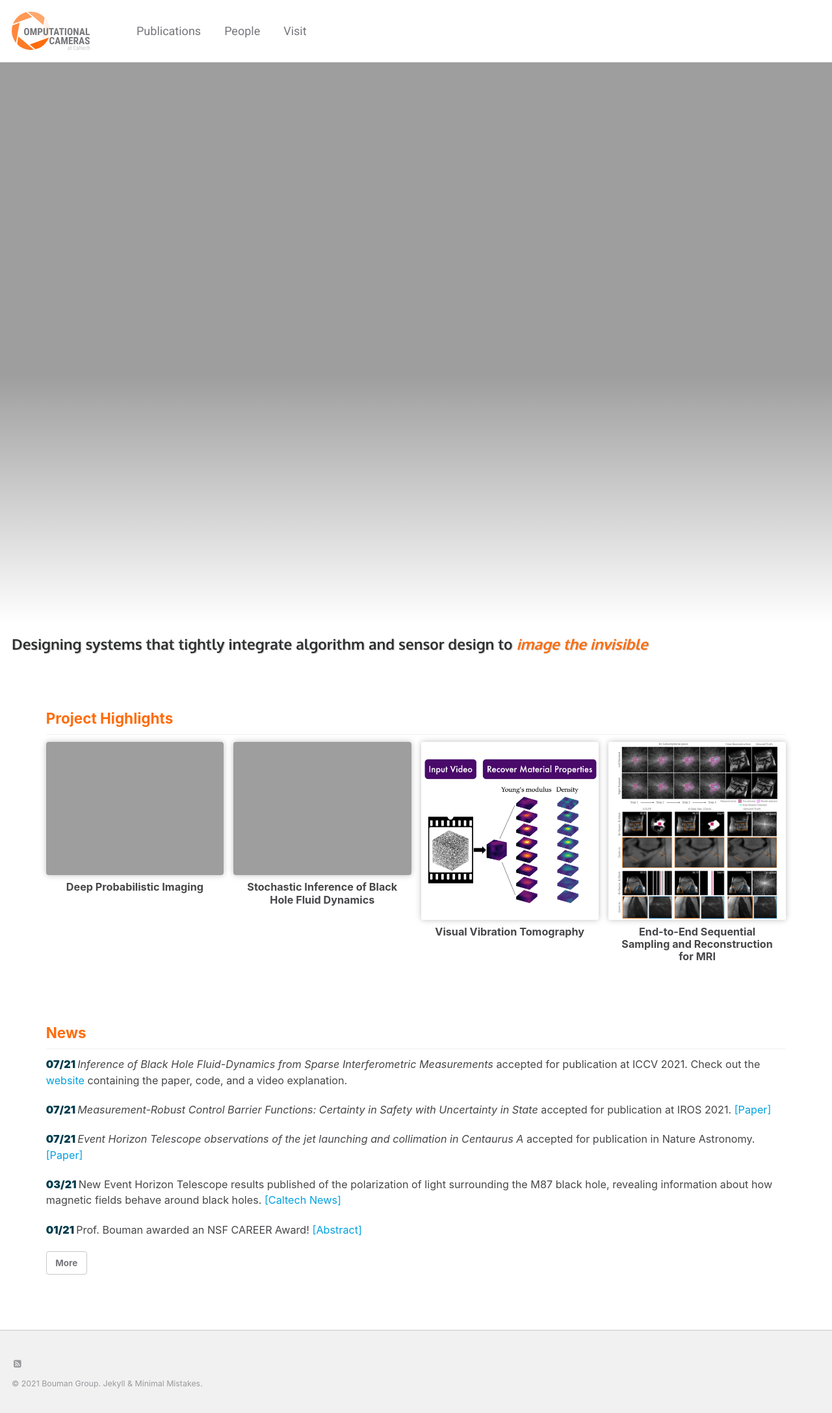
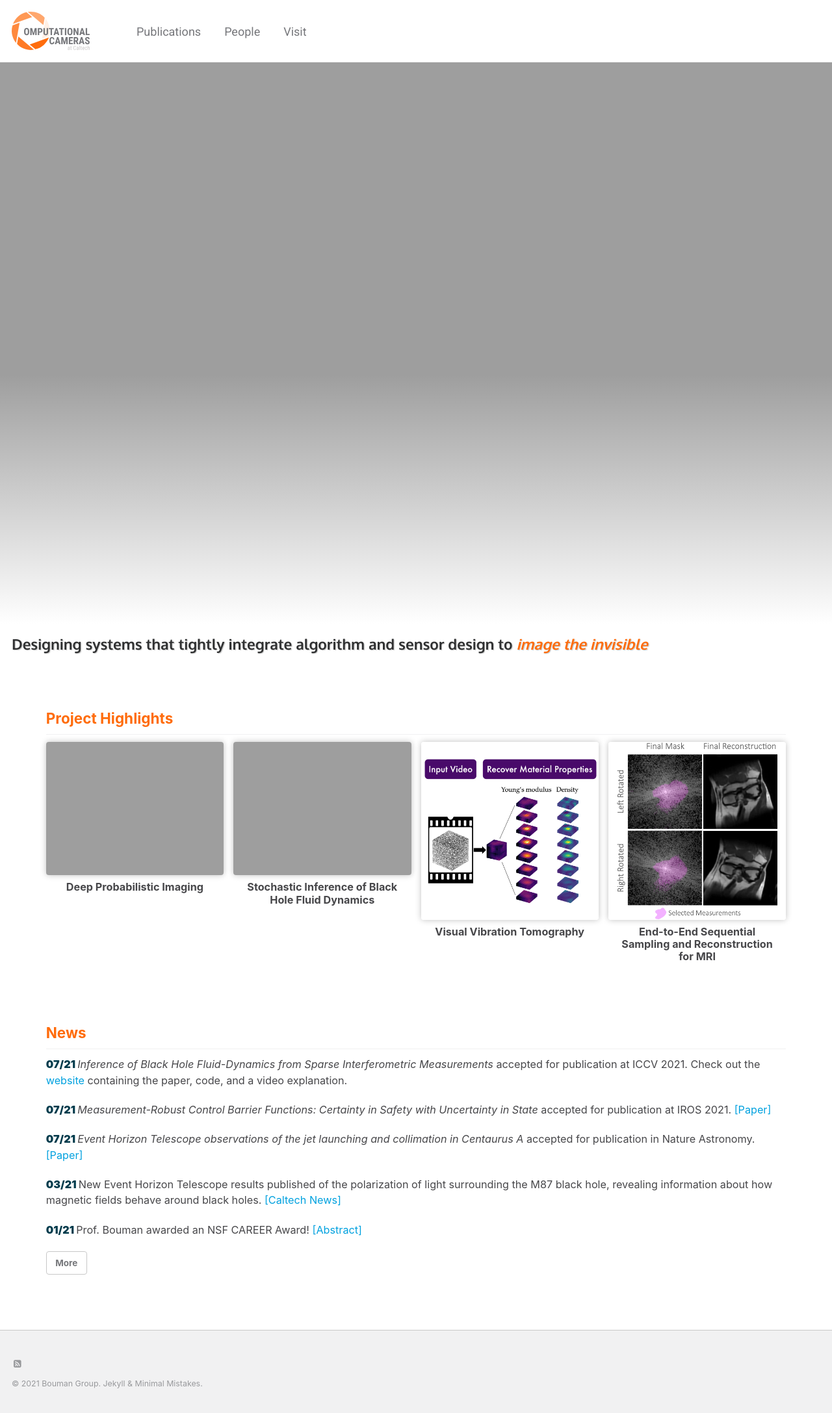
Before and after one commit to boumangroup/boumangroup.github.io, a Jekyll site: the page built from index.html, in a window 1280 px wide. Shown: the whole page at 65% size. Built offline with Jekyll 4.4.1, drawn with Linux system fonts in a browser that asks for light colours; a script that is not in the unit is left out; the list of posts is cut into pages by our own code.

Commit message:
update project teasers

```diff
--- a/_data/publications.yml
+++ b/_data/publications.yml
@@ -5,13 +5,13 @@
     # teaser: publications/smiley.jpg
   - title: "Stochastic Inference of Black Hole Fluid Dynamics"
     link: "http://imaging.cms.caltech.edu/stochastic_inference/"
-    teaser: publications/alevis_project_teaser.gif
+    teaser: publications/stochastic_teaser.gif
   - title: "Visual Vibration Tomography"
     link: "https://arxiv.org/abs/2104.02735"
-    teaser: publications/bfeng_project_teaser.png
+    teaser: publications/vvt_teaser.png
   - title: "End-to-End Sequential Sampling and Reconstruction for MRI"
     link: "http://imaging.cms.caltech.edu/seq-mri/"
-    teaser: publications/zwu_project_teaser.png
+    teaser: publications/seq_sampling_teaser.png
 
 papers:
   - title: "Inference of Black Hole Fluid-Dynamics from
--- a/assets/_scss/_variables.scss
+++ b/assets/_scss/_variables.scss
@@ -107,7 +107,7 @@
    ========================================================================== */
 
 @include breakpoint-set("to ems", true);
-
+$x-small                    : 400px;
 $small                      : 600px;
 $medium                     : 768px;
 $medium-wide                : 900px;
```
Also changed, not shown: assets/css/main.css, images/publications/seq_sampling_teaser.png (added), images/publications/stochastic_teaser.png (added), images/publications/vvt_teaser.png (renamed from images/publications/bfeng_project_teaser.png), images/publications/zwu_project_teaser.png (deleted), 1 other file.
